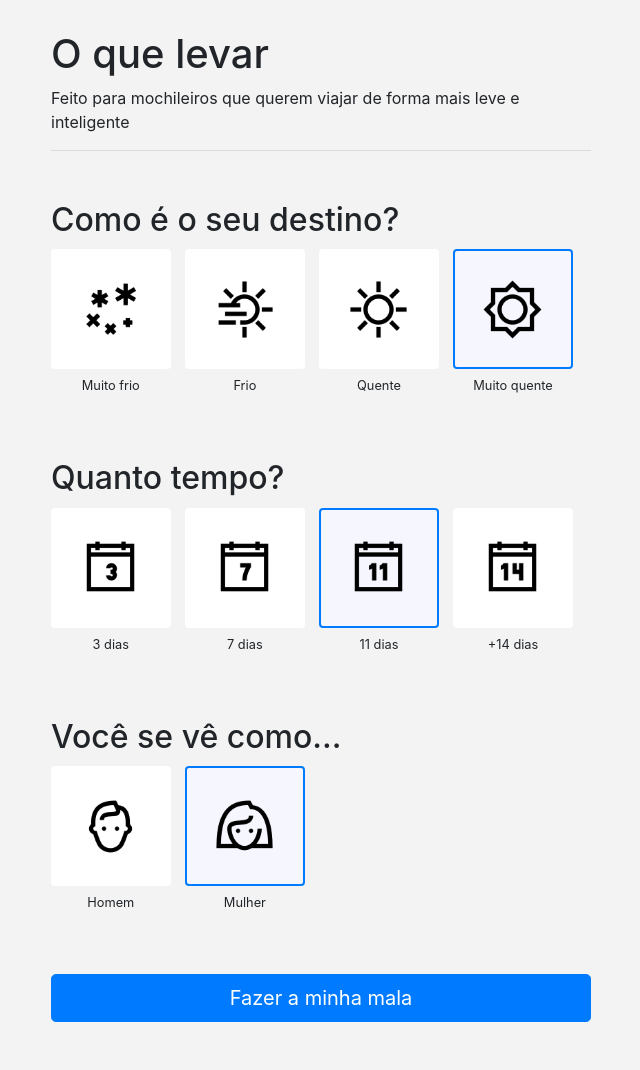
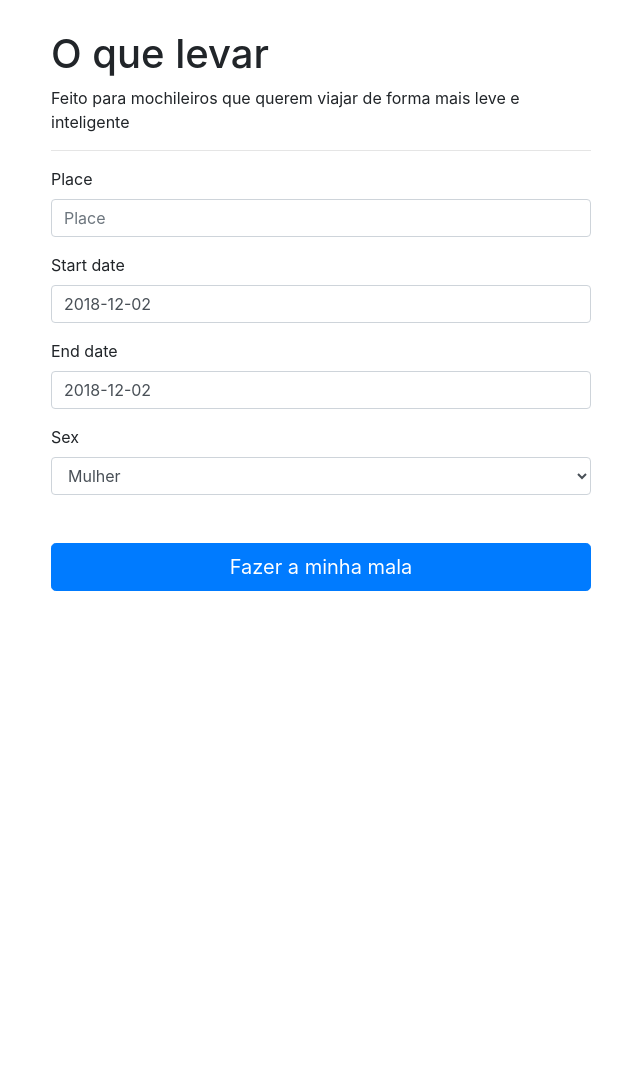
Before and after one commit to renancamm/what2take_old, a Django app: page /app/ in a window 1280 px wide. Shown: the whole page, without its empty margins (319-959 px from the left). After the commit the page ends 591 px from the top, so only its background shows below. Run offline with Django 3.2, Linux system fonts and the light colour scheme; parts of the project's set-up code (start-up, migrations or seed data) failed here and were passed over; some libraries are stand-ins or nearby versions.

Commit message:
Add places, start_date and end_date to main form

```diff
--- a/app/forms.py
+++ b/app/forms.py
@@ -1,13 +1,14 @@
 from django import forms
 from .models import Backpack
+from bootstrap_datepicker_plus import DatePickerInput
 
 
 class BackpackForm(forms.ModelForm):
 
-    temp = forms.ChoiceField(label='Como é o seu destino?', choices=Backpack.TEMP_CHOICES, initial=30, widget=forms.RadioSelect())
-    days = forms.ChoiceField(label='Quanto tempo?', choices=Backpack.DAYS_CHOICES, initial=11, widget=forms.RadioSelect())
-    sex = forms.ChoiceField(label='Você se vê como...', choices=Backpack.SEX_CHOICES, initial='f', widget=forms.RadioSelect())
-
     class Meta:
         model = Backpack
-        fields = ('temp', 'days', 'sex')
+        fields = ['place', 'start_date', 'end_date', 'sex']
+        widgets = {
+            'start_date': DatePickerInput(),
+            'end_date': DatePickerInput()
+        }
--- a/app/models.py
+++ b/app/models.py
@@ -1,6 +1,7 @@
 import uuid
 from django.db import models
 from django.utils.html import mark_safe
+from datetime import date
 
 
 class Category(models.Model):
@@ -55,27 +56,17 @@ class Product(models.Model):
 class Backpack(models.Model):
     DAYS_BASE = 7
     DAYS_LIMIT = 11
-
-    TEMP_CHOICES = (
-        (0, 'Muito frio'),
-        (10, 'Frio'),
-        (20, 'Quente'),
-        (30, 'Muito quente'),
-    )
-    DAYS_CHOICES = (
-        (3, '3 dias'),
-        (7, '7 dias'),
-        (11, '11 dias'),
-        (14, '+14 dias'),
-    )
     SEX_CHOICES = (
         ('m', 'Homem'),
         ('f', 'Mulher'),
     )
 
     uuid = models.UUIDField(default=uuid.uuid4, editable=False)
-    temp = models.IntegerField(choices=TEMP_CHOICES, default=20)
-    days = models.IntegerField(choices=DAYS_CHOICES, default=7)
+    place = models.CharField(max_length=1024, null=True)
+    temp = models.IntegerField(default=20)
+    start_date = models.DateField(default=date.today)
+    end_date = models.DateField(default=date.today)
+    days = models.IntegerField(default=7)
     sex = models.CharField(max_length=1, choices=SEX_CHOICES, default='f')
     product = models.ForeignKey(Product, on_delete=models.CASCADE, null=True)
     created_at = models.DateTimeField(auto_now_add=True)
@@ -147,7 +138,7 @@ class Backpack(models.Model):
         return qtd
 
     def __str__(self):
-        return '%s %s %s %s' % (self.temp, self.days, self.sex, self.created_at)
+        return '%s %s %s %s %s' % (self.place, self.temp, self.days, self.sex, self.created_at)
 
 
 class BackpackItem(models.Model):
--- a/app/static/app/css/styles.css
+++ b/app/static/app/css/styles.css
@@ -1,27 +1,20 @@
 /* Global */
 
-body {
-  background-color: #f3f3f3;
-}
-
-h2 {
-  margin-top: 50px;
-}
-
-h5 {
-  font-size: 1em;
-}
-
-img {
-  max-width: 100%;
-  width: auto;
-}
 
 .container {
   margin-top: 30px;
 }
 
+img {
+    max-width: 100%;
+    width: auto;
+  }
+
+
+
 /* Details view */
+
+
 
 .backpack-summary {
   text-align: right;
@@ -66,65 +59,3 @@ img {
     border-radius: 1000px;
     text-align: center;
 }
-
-
-
-
-
-/* New backpack view */
-
-form ul {
-  padding: 0;
-}
-
-form ul > li {
-  display: inline-block;
-  width: 24%;
-}
-
-form ul > li > label {
-  display: block;
-  height: 120px;
-  cursor: pointer;
-  border: solid 2px #ffffff;
-  border-radius: 4px;
-  opacity: 1;
-  margin-right: 10px;
-  margin-bottom: 40px;
-  background-color: white;
-  background-size: 60%;
-  background-repeat: no-repeat;
-  background-position: center;
-  text-align: center;
-}
-
-form ul > li > input:checked + label {
-  border: solid 2px #007bff;
-  background-color: #f6f7fe;
-  opacity: 1;
-}
-
-form ul > li > label > span {
-  display: block;
-  position: relative;
-  bottom: -125px;
-  font-size: 0.8em;
-}
-
-form ul > li > input {
-  opacity: 0;
-  position: absolute;
-}
-
-form ul > li > label[for=id_temp_0] { background-image: url("../images/icons8-snow-storm-100.png"); }
-form ul > li > label[for=id_temp_1] { background-image: url("../images/icons8-haze-100.png"); }
-form ul > li > label[for=id_temp_2] { background-image: url("../images/icons8-sun-100.png"); }
-form ul > li > label[for=id_temp_3] { background-image: url("../images/icons8-summer-100.png"); }
-
-form ul > li > label[for=id_days_0] { background-image: url("../images/icons8-calendar-3-100.png"); }
-form ul > li > label[for=id_days_1] { background-image: url("../images/icons8-calendar-7-100.png"); }
-form ul > li > label[for=id_days_2] { background-image: url("../images/icons8-calendar-11-100.png"); }
-form ul > li > label[for=id_days_3] { background-image: url("../images/icons8-calendar-14-100.png"); }
-
-form ul > li > label[for=id_sex_0] { background-image: url("../images/icons8-user-male-100.png"); }
-form ul > li > label[for=id_sex_1] { background-image: url("../images/icons8-female-user-100.png"); }
--- a/app/templates/backpack_new.html
+++ b/app/templates/backpack_new.html
@@ -1,7 +1,11 @@
 {% extends "base.html" %}
+{% load bootstrap4 %}
+
+{% block extrahead %}
+{{ form.media }}
+{% endblock %}
 
 {% block content %}
-
 
 <div class="row justify-content-center">
     <div class="col-lg-6 col-md-8 col-sm-12">
@@ -13,28 +17,9 @@
 
         <hr><!-- _________________________________________________ -->
 
-
-
         <form method="post">
             {% csrf_token %}
-
-            {% for field in form %}
-            <div class="fieldWrapper">
-                {{ field.errors }}
-                <h2>{{ field.label }}</h2>
-                <ul>
-                    {% for radio in field %}
-                    <li>
-                    {{ radio.tag }}
-                    <label for="{{ radio.id_for_label }}">
-                        <span>{{ radio.choice_label }}</span>
-                    </label>
-                    </li>
-                    {% endfor %}
-                </ul>
-            </div>
-            {% endfor %}
-
+            {% bootstrap_form form %}
             <button type="submit" class="btn btn-primary btn-lg btn-block my-5">Fazer a minha mala</button>
         </form>
 
--- a/app/templates/base.html
+++ b/app/templates/base.html
@@ -3,41 +3,28 @@
 <!doctype html>
 <html lang="en">
 <head>
-  <!-- Required meta tags -->
-  <meta charset="utf-8">
-  <meta name="viewport" content="width=device-width, initial-scale=1, shrink-to-fit=no">
-
-  <!-- Bootstrap CSS -->
-  <link rel="stylesheet" href="https://stackpath.bootstrapcdn.com/bootstrap/4.1.0/css/bootstrap.min.css" integrity="sha384-9gVQ4dYFwwWSjIDZnLEWnxCjeSWFphJiwGPXr1jddIhOegiu1FwO5qRGvFXOdJZ4" crossorigin="anonymous">
-
   <!-- Main CSS -->
   <link rel="stylesheet" type="text/css" href='{% static "app/css/styles.css" %}'>
 
+  {% load bootstrap4 %}
+  {% bootstrap_css %}
+  {% bootstrap_javascript jquery='full' %}
 
+  {% block extrahead %}
+  {% endblock %}
 
   {% block title %}
   <title>O que levar</title>
   {% endblock %}
 
-
 </head>
 <body>
 <div class="container">
-
 
   {% block content %}
   <!-- Main content here!-->
   {% endblock %}
 
-
 </div>
-
-
-
-  <!-- Optional JavaScript -->
-  <!-- jQuery first, then Popper.js, then Bootstrap JS -->
-  <script src="https://code.jquery.com/jquery-3.3.1.slim.min.js" integrity="sha384-q8i/X+965DzO0rT7abK41JStQIAqVgRVzpbzo5smXKp4YfRvH+8abtTE1Pi6jizo" crossorigin="anonymous"></script>
-  <script src="https://cdnjs.cloudflare.com/ajax/libs/popper.js/1.14.0/umd/popper.min.js" integrity="sha384-cs/chFZiN24E4KMATLdqdvsezGxaGsi4hLGOzlXwp5UZB1LY//20VyM2taTB4QvJ" crossorigin="anonymous"></script>
-  <script src="https://stackpath.bootstrapcdn.com/bootstrap/4.1.0/js/bootstrap.min.js" integrity="sha384-uefMccjFJAIv6A+rW+L4AHf99KvxDjWSu1z9VI8SKNVmz4sk7buKt/6v9KI65qnm" crossorigin="anonymous"></script>
 </body>
 </html>
--- a/app/templates/product_detail.html
+++ b/app/templates/product_detail.html
@@ -1,4 +1,5 @@
 {% extends "base.html" %}
+{% load bootstrap4 %}
 
 {% load staticfiles %}
 
--- a/app/views.py
+++ b/app/views.py
@@ -3,6 +3,10 @@ from django.shortcuts import render
 from django.shortcuts import redirect
 from .forms import BackpackForm
 from .models import Product, Backpack
+from django.conf import settings
+from datetime import datetime, timedelta
+import googlemaps
+from darksky import forecast
 
 
 def backpack_new(request):
@@ -10,6 +14,25 @@ def backpack_new(request):
         form = BackpackForm(request.POST)
         if form.is_valid():
             new_backpack = form.save()
+
+            #Request geocode and weather forecast
+            gmaps = googlemaps.Client(key=settings.GOOGLEMAPS_KEY)
+            geocode_result = gmaps.geocode(request.POST['place'])
+            geocode_lat = geocode_result[0]['geometry']['location']['lat']
+            geocode_lng = geocode_result[0]['geometry']['location']['lng']
+            forecast_result = forecast(settings.DARKSKY_KEY, geocode_lat, geocode_lng, units='si')
+            forecast_temp = forecast_result.temperature
+            #Set temperarture
+            new_backpack.temp = forecast_temp
+
+            #Calculate time delta
+            delta_start = datetime.strptime(request.POST['start_date'], "%m/%d/%Y").date()
+            delta_end = datetime.strptime(request.POST['end_date'], "%m/%d/%Y").date()
+            delta = (delta_end - delta_start).days
+            #Set days
+            new_backpack.days = delta
+
+            #Set produt list
             new_backpack.add_products()
             new_backpack.save()
             return redirect('backpack-detail', backpack_uuid=new_backpack.uuid)
--- a/what2take/settings.py
+++ b/what2take/settings.py
@@ -22,6 +22,8 @@ BASE_DIR = os.path.dirname(os.path.dirname(os.path.abspath(__file__)))
 
 # SECURITY WARNING: keep the secret key used in production secret!
 SECRET_KEY = ')kk_e-2&$8g+%9fuza815c9wlh=nb!*zihzvb9lj-sx!qz59!('
+GOOGLEMAPS_KEY = 'AIzaSyBJDqFmPowfAgSFmWj7WYmSEWRSquA0-ww' #remove me!!!!!!!!!!!
+DARKSKY_KEY = 'fa0ccaa60b857f3d18d2973fd9ec240b'
 
 # SECURITY WARNING: don't run with debug turned on in production!
 DEBUG = True
@@ -39,6 +41,8 @@ INSTALLED_APPS = [
     'django.contrib.messages',
     'django.contrib.staticfiles',
     'app.apps.AppConfig',
+    'bootstrap4',
+    'bootstrap_datepicker_plus',
 ]
 
 MIDDLEWARE = [
```
Also changed, not shown: app/templates/backpack_detail.html (+3 -27 lines), requirements.txt (+16 -6 lines), app/migrations/0015_backpack_place.py (added), app/migrations/0016_auto_20181201_1901.py (added), app/migrations/0017_auto_20181201_1901.py (added), app/migrations/0018_auto_20181201_2338.py (added), 2 other files.
